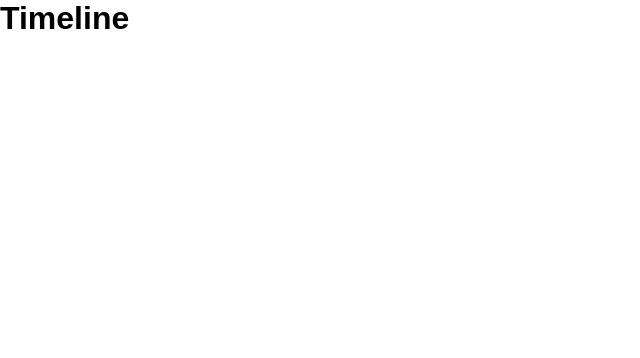
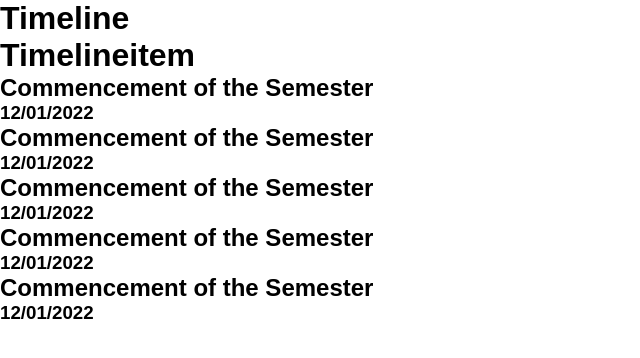
Before and after one commit to GayanKod/Modulo, a React (Create React App) app in the folder client/: page /timeline in a window 1280 px wide. Shown: the top 358 px of the page, without its empty margins (0-640 px from the left). Built offline with nearby package versions, Linux system fonts and the light colour scheme.

Commit message:
created structure of the timeline

```diff
--- /dev/null
+++ b/client/src/components/Timeline/TimelineItem.tsx
@@ -0,0 +1,19 @@
+import timelineEvents from "./data";
+function TimelineItem(){
+    return(
+        <>
+        <h1>Timelineitem</h1>
+        <div className="timeline-item">
+                {timelineEvents.map(event =>(
+                    <div className="content-holder">
+                         <h2 className="event-name">{event.eventName} </h2>
+                         <h3 className="event-starting-date">
+                             {event.startingDate}
+                         </h3>
+                    </div>
+                ))}
+        </div>
+        </>
+    );
+}
+export default TimelineItem;
--- a/client/src/components/Timeline/data.tsx
+++ b/client/src/components/Timeline/data.tsx
@@ -1,18 +1,30 @@
-const events =[
+const timelineEvents=[
     {
-        event_name:"Commencement of the semester",
-        date: "25-01-2022",
-        category: {
-            tag: 'medium',
-            color: '#018f69'
-        },
-        link: {
-            url:
-                'https://medium.com/@popflorin1705/javascript-coding-challenge-1-6d9c712963d2',
-            text: 'Read more'
-        }
+        eventName: "Commencement of the Semester",
+        startingDate: "12/01/2022",
+        endingDate: "12/01/2022"
     },
     {
-        // Another object with data
+        eventName: "Commencement of the Semester",
+        startingDate: "12/01/2022",
+        endingDate: "12/01/2022",
+    },
+    {
+        eventName: "Commencement of the Semester",
+        startingDate: "12/01/2022",
+        endingDate: "12/01/2022",
+    },
+    {
+        eventName: "Commencement of the Semester",
+        startingDate: "12/01/2022",
+        endingDate: "12/01/2022",
+    },
+    {
+        eventName: "Commencement of the Semester",
+        startingDate: "12/01/2022",
+        endingDate: "12/01/2022",
     }
+
 ];
+
+export default timelineEvents;
--- a/client/src/pages/Timeline.tsx
+++ b/client/src/pages/Timeline.tsx
@@ -1,6 +1,12 @@
+import TimelineContainer from "../components/Timeline/TimelineContainer";
+import TimelineItem from "../components/Timeline/TimelineItem";
 function Timeline(){
     return(
+        <>
         <h1>Timeline</h1>
+        <TimelineItem/>
+        </>
+
     );
 
 }
```
Also changed, not shown: client/src/components/Timeline/TimelineContainer.tsx (+11 -0 lines).
